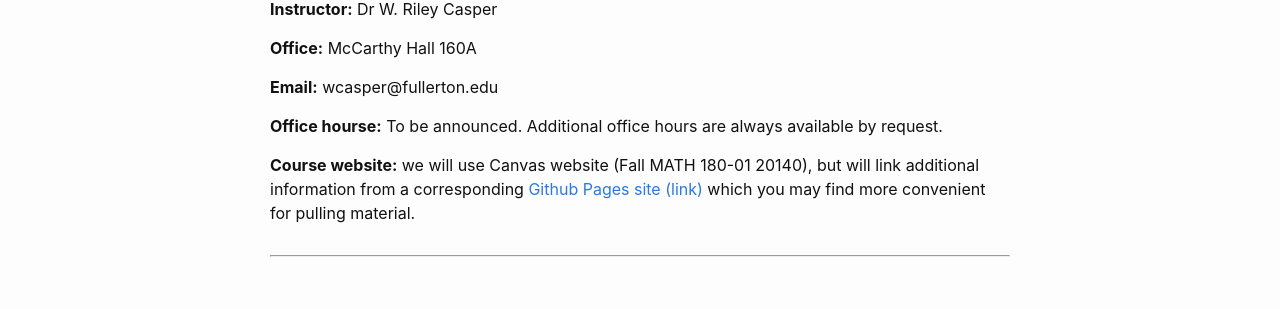
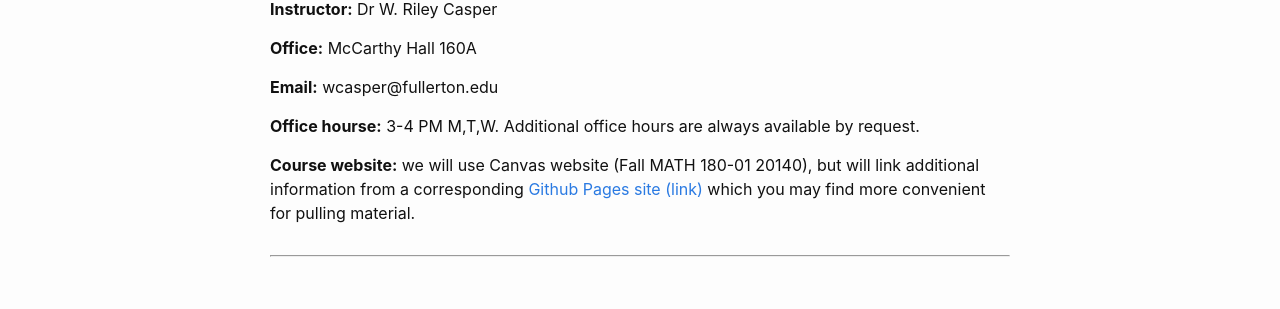
Before and after one commit to wcasper/math180fall2022, a Jekyll site: the page built from syllabus.md, in a window 1280 px wide and 900 px high. Shown: the part 266-575 px from the top of the window. Built offline with Jekyll 4.4.1, drawn with Linux system fonts in a browser that asks for light colours.

Commit message:
updated office hours

```diff
--- a/syllabus.md
+++ b/syllabus.md
@@ -11,7 +11,7 @@ permalink: /syllabus
 
 **Email:** wcasper@fullerton.edu
 
-**Office hourse:** To be announced.  Additional office hours are always available by request.
+**Office hourse:** 3-4 PM M,T,W.  Additional office hours are always available by request.
 
 **Course website:** we will use Canvas website (Fall MATH 180-01 20140), but will link additional information from a corresponding <a target="_parent" href="https://wcasper.github.io/math180fall2022">Github Pages site (link)</a> which you may find more convenient for pulling material.
 
```
